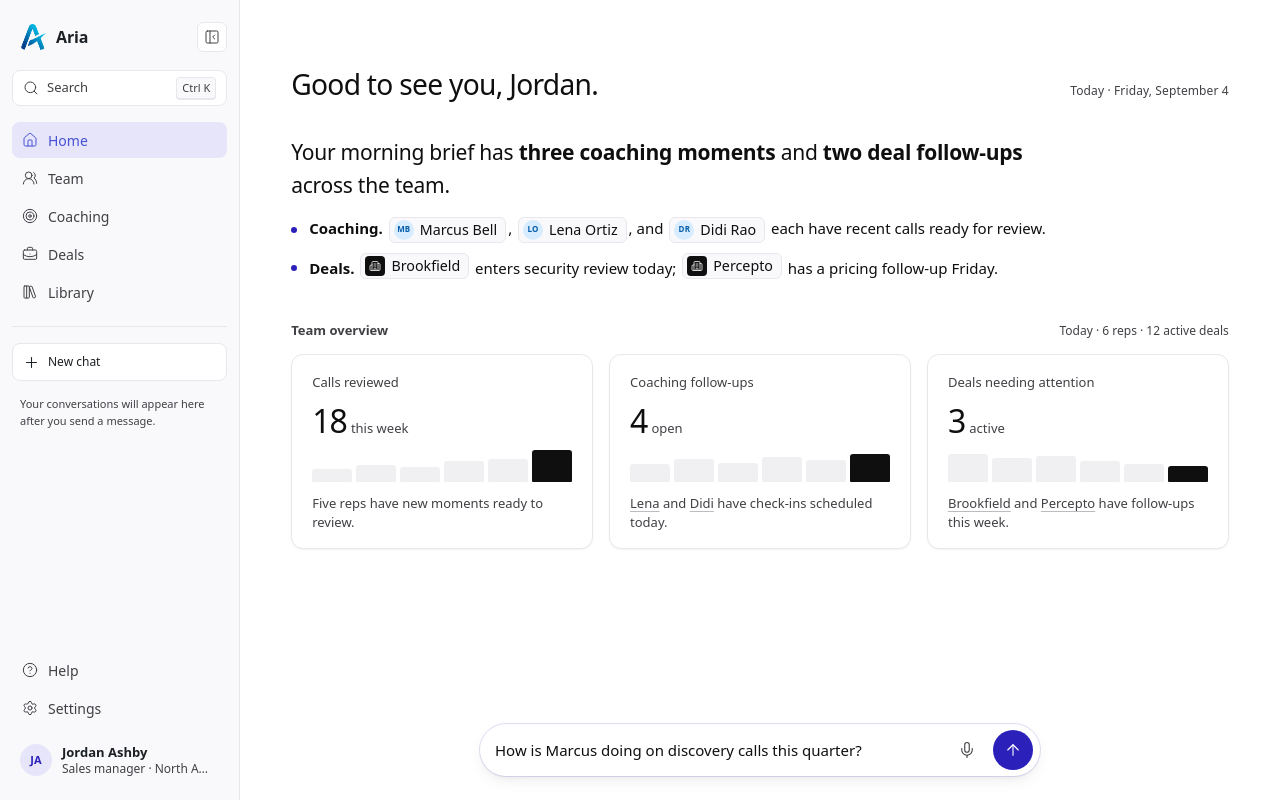
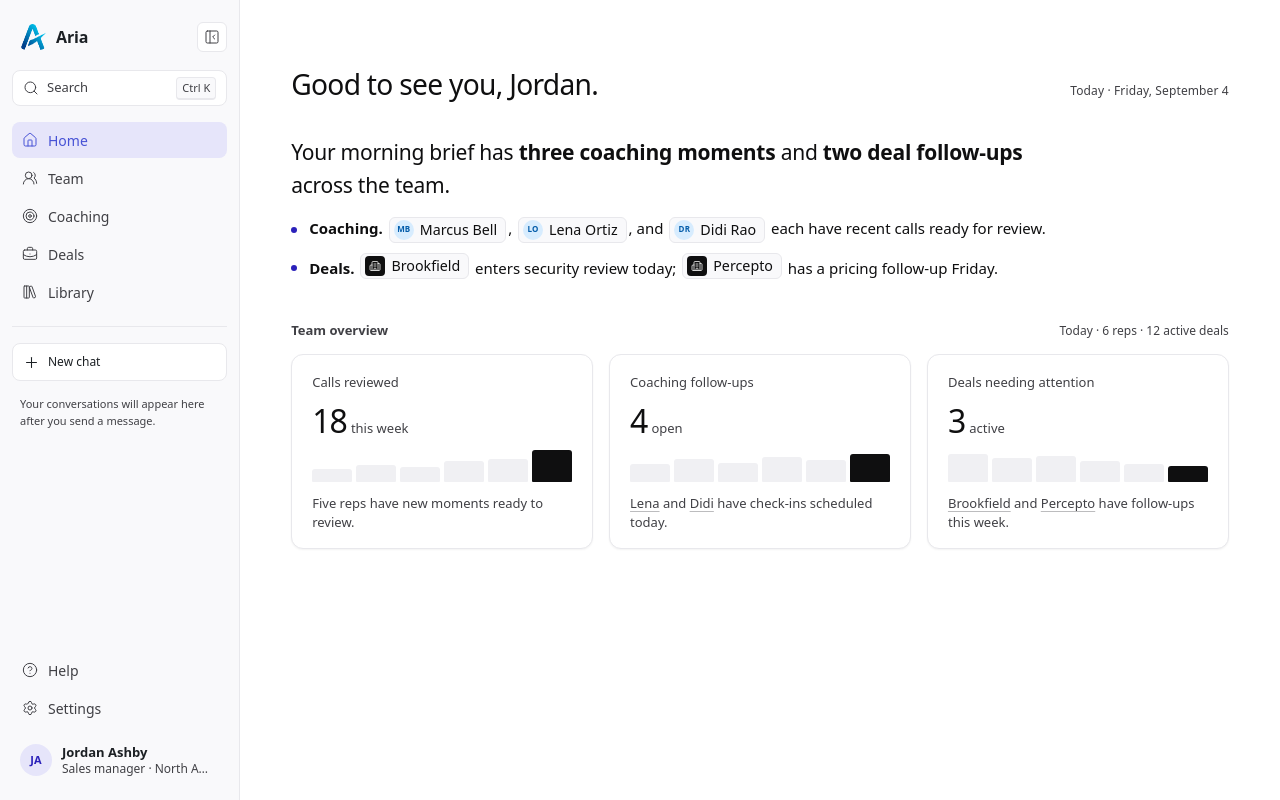
Before and after one commit to yashodhanxyz/mindtickle, a React (Vite) app in the folder design-engineer-take-home-v3/: page / in a window 1280 px wide. Built offline with nearby package versions, Linux system fonts and the light colour scheme; a web font is replaced by a local one.

Commit message:
Use sidebar as the only chat entry point

```diff
--- a/design-engineer-take-home-v3/src/App.tsx
+++ b/design-engineer-take-home-v3/src/App.tsx
@@ -8,7 +8,7 @@
  */
 import { useCallback, useEffect, useRef, useState, type CSSProperties } from "react";
 import { CommandMenu, commandKey } from "./CommandMenu";
-import { Menu, Sparkles, X } from "lucide-react";
+import { Menu, X } from "lucide-react";
 import { ConversationHistory, HistoryDialog, HistoryButton } from "./ConversationHistory";
 import { AssistantExperience } from "./AssistantExperience";
 import { useConversation } from "./useConversation";
@@ -17,8 +17,6 @@ import { dismissEntityPreviews } from "./EntityPreview";
 import { EntityMention, EntityText } from "./EntityMention";
 import type { AssistantLayout } from "./pages";
 import { Icons } from "./icons";
-
-export const DEFAULT_PROMPT = "How is Marcus doing on discovery calls this quarter?";
 
 const overviewSignals = [
   { label: "Calls reviewed", value: "18", context: "this week", trend: [42, 54, 48, 68, 74, 100], note: "Five reps have new moments ready to review." },
@@ -32,13 +30,10 @@ export function App({ layout }: { layout: AssistantLayout }) {
   const [sidebarIsCompact, setSidebarIsCompact] = useState(false);
   const [mobileMenuOpen, setMobileMenuOpen] = useState(false);
   const mobileMenuRef = useRef<HTMLDialogElement>(null);
-  const triggerRef = useRef<HTMLInputElement>(null);
-  const resumeRef = useRef<HTMLButtonElement>(null);
-  const minimizedRef = useRef<HTMLButtonElement>(null);
+  const mobileMenuButtonRef = useRef<HTMLButtonElement>(null);
   const conversation = useConversation(layout);
   const [historyOpen, setHistoryOpen] = useState(false);
   const [commandsOpen, setCommandsOpen] = useState(false);
-  const [hasOpened, setHasOpened] = useState(false);
   const [workspaceNotice, setWorkspaceNotice] = useState('');
   const viewport = useAssistantViewport();
   const conversationViewport = { ...viewport, isMobile: viewport.isMobile || (layout === "column" && viewport.width < 1100) };
@@ -60,22 +55,21 @@ export function App({ layout }: { layout: AssistantLayout }) {
   }, [mobileMenuOpen, viewport.isMobile]);
   useEffect(() => { if (!viewport.isMobile) setMobileMenuOpen(false); }, [viewport.isMobile]);
 
-  const invokeAssistant = () => {
-    dismissEntityPreviews();
-    const target = conversation.hasStarted ? "composer" : "heading";
-    if (!conversation.hasStarted && !conversation.draft.trim() && !hasOpened) conversation.send(DEFAULT_PROMPT);
-    setHasOpened(true);
-    setPresentation("open");
-    setFocusRequest((request) => ({ sequence: request.sequence + 1, target }));
-  };
+  const focusChatNavigation = useCallback(() => {
+    window.requestAnimationFrame(() => {
+      if (viewport.isMobile) mobileMenuButtonRef.current?.focus();
+      else (document.querySelector<HTMLButtonElement>('.conversation-history .history-row.selected .history-select')
+        ?? document.querySelector<HTMLButtonElement>('.conversation-history .history-new'))?.focus();
+    });
+  }, [viewport.isMobile]);
 
   const dismissAssistant = useCallback(() => {
     const focused = document.activeElement as HTMLElement | null;
     const keepWorkspaceFocus = !!focused?.closest('main, .sidebar');
     dismissEntityPreviews();
     setPresentation("closed");
-    if (!keepWorkspaceFocus) window.requestAnimationFrame(() => (resumeRef.current ?? triggerRef.current)?.focus());
-  }, []);
+    if (!keepWorkspaceFocus) focusChatNavigation();
+  }, [focusChatNavigation]);
 
   useEffect(() => {
     if (!assistantIsOpen || layout !== 'floating' || conversationViewport.isMobile) return;
@@ -107,14 +101,14 @@ export function App({ layout }: { layout: AssistantLayout }) {
   const minimizeAssistant = () => {
     dismissEntityPreviews();
     setPresentation("minimized");
-    window.requestAnimationFrame(() => minimizedRef.current?.focus());
+    focusChatNavigation();
   };
 
   const openThread = (id?: string) => {
     closeMobileMenu();
     dismissEntityPreviews();
     if (id) conversation.library.select(id); else conversation.library.create();
-    setHistoryOpen(false); setHasOpened(true); setPresentation("open");
+    setHistoryOpen(false); setPresentation("open");
     setFocusRequest(request => ({ sequence: request.sequence + 1, target: "composer" }));
   };
   const openHistory = () => { dismissEntityPreviews(); setHistoryOpen(true); };
@@ -139,7 +133,6 @@ export function App({ layout }: { layout: AssistantLayout }) {
       if (!active) return;
       closeMobileMenu();
       setHistoryOpen(false);
-      setHasOpened(true);
       setPresentation("open");
       setFocusRequest(request => ({ sequence: request.sequence + 1, target: "composer" }));
       requestAnimationFrame(() => document.querySelector<HTMLTextAreaElement>("#chat-draft")?.focus());
@@ -200,7 +193,7 @@ export function App({ layout }: { layout: AssistantLayout }) {
       <span className="sr-only" role="status">{workspaceNotice}</span>
       {viewport.isMobile ? <>
         <header className="mobile-topbar" inert={modalIsOpen}>
-          <button type="button" className="chat-icon-button" aria-label="Open menu" aria-haspopup="dialog" aria-expanded={mobileMenuOpen} aria-controls="mobile-navigation" onClick={() => setMobileMenuOpen(true)}><Menu size={22} /></button>
+          <button ref={mobileMenuButtonRef} type="button" className="chat-icon-button" aria-label="Open menu" aria-haspopup="dialog" aria-expanded={mobileMenuOpen} aria-controls="mobile-navigation" onClick={() => setMobileMenuOpen(true)}><Menu size={22} /></button>
           <a className="brand" href="#top" aria-label="Aria Sales Hub home"><img src="/aria-logo.png" alt="" width={26} height={26}/><span>Aria</span></a>
         </header>
         <dialog ref={mobileMenuRef} id="mobile-navigation" className="mobile-navigation" aria-label="Navigation and conversations"
@@ -266,23 +259,6 @@ export function App({ layout }: { layout: AssistantLayout }) {
           </div>
         </div>
 
-      <div className="assistant-entry" hidden={presentation !== "closed"}>
-      {conversation.hasStarted || hasOpened || conversation.draft.trim() ? <button ref={resumeRef} className="resume-conversation" type="button" onClick={invokeAssistant} aria-controls="assistant-conversation" aria-expanded={assistantIsOpen}>
-        <Sparkles size={19} aria-hidden="true" />Resume conversation
-      </button> : <form
-        className="assistant-trigger"
-        aria-label="Ask AI Assistant"
-        onSubmit={(event) => {
-          event.preventDefault();
-          invokeAssistant();
-        }}
-      >
-        <label className="sr-only" htmlFor="assistant-prompt">Initial coaching question</label>
-        <input ref={triggerRef} id="assistant-prompt" value={DEFAULT_PROMPT} readOnly />
-        <button className="icon-button optional-action" type="button" aria-label="Voice input" disabled><Icons.mic data-icon="inline-only" /></button>
-        <button className="icon-button primary" type="submit" aria-label="Ask AI Assistant"><Icons.arrowUp data-icon="inline-only" /></button>
-      </form>}
-      </div>
       </main>
 
       <AssistantExperience key={conversation.id} conversation={conversation} active={assistantIsOpen} layout={layout}
@@ -293,13 +269,6 @@ export function App({ layout }: { layout: AssistantLayout }) {
         onResume={() => openThread(conversation.id)} onHistory={openHistory}
         sidebarCompact={sidebarIsCompact} onToggleSidebar={() => setSidebarIsCompact(value => !value)}
         showSidebarControls={!viewport.isMobile} threads={conversation.history.threads} onSelect={openThread} />
-
-      {presentation === "minimized" && <div className="minimized-chat" onKeyDown={(event) => { if (event.key === "Escape") dismissAssistant(); }}>
-        <button ref={minimizedRef} className="minimized-restore" type="button" onClick={invokeAssistant} aria-label="Restore conversation" aria-controls="assistant-conversation" aria-expanded={false}>
-          <Sparkles size={18} aria-hidden="true" /><span><strong>Resume conversation</strong><small>{conversation.busy ? "Preparing reply…" : "Return to your chat"}</small></span>
-        </button>
-        <button className="chat-icon-button" type="button" aria-label="Close conversation" onClick={dismissAssistant}><X size={18} aria-hidden="true" /></button>
-      </div>}
     </div>
   );
 }
--- a/design-engineer-take-home-v3/src/assistant.css
+++ b/design-engineer-take-home-v3/src/assistant.css
@@ -3,15 +3,6 @@
 [hidden] { display: none !important; }
 .app-shell.column-open { grid-template-columns: var(--sidebar-w) minmax(0, 1fr) var(--chat-column-w); }
 .main-inner { container-type: inline-size; }
-.assistant-entry {
-  position: fixed; z-index: 40; left: calc(50% + var(--sidebar-w) / 2); bottom: 1.5rem;
-  transform: translateX(-50%); display: grid; justify-items: center; gap: 0.75rem;
-  width: min(var(--assistant-w), calc(100vw - var(--sidebar-w) - 3rem));
-}
-.assistant-entry .assistant-trigger { position: static; width: 100%; transform: none; }
-.column-open .assistant-entry { left: calc((100% + var(--sidebar-w) - var(--chat-column-w)) / 2); width: min(35rem, calc(100vw - var(--sidebar-w) - var(--chat-column-w) - 3rem)); }
-.resume-conversation { display: flex; align-items: center; justify-content: center; gap: 9px; min-height: 48px; padding: 10px 20px; border: 1px solid color-mix(in oklch, var(--primary) 22%, white); border-radius: 999px; background: var(--background); color: var(--primary); font-size: 14px; font-weight: 500; box-shadow: var(--shadow-md); }
-.resume-conversation:hover { background: var(--secondary); }
 .assistant-surface {
   z-index: 60; display: flex; flex-direction: column; min-width: 0; overflow: clip;
   background: var(--background); color: var(--foreground); font-size: 15px; line-height: 1.55;
@@ -66,12 +57,6 @@
 .chat-send:disabled { background: var(--muted); color: var(--text-secondary); cursor: default; }
 .demo-notice { margin: 8px 0 0; text-align: center; color: var(--text-secondary); font-size: 12px; line-height: 1.5; }
 .new-reply { position: absolute; bottom: 10px; left: 50%; transform: translateX(-50%); display: flex; gap: 6px; align-items: center; padding: 7px 12px; border: 1px solid var(--border); border-radius: 999px; background: var(--background); color: var(--primary); font-size: 12px; box-shadow: var(--shadow-md); }
-.minimized-chat { position: fixed; z-index: 60; bottom: 0; right: 24px; width: 280px; display: flex; align-items: center; gap: 6px; padding: 5px 8px; border: 1px solid var(--border); border-bottom: 0; border-radius: 12px 12px 0 0; background: var(--background); box-shadow: var(--shadow-lg); animation: card-reveal 140ms var(--ease-out); }
-.minimized-restore { flex: 1; display: flex; align-items: center; gap: 10px; min-width: 0; min-height: 48px; padding: 5px; border: 0; border-radius: 6px; background: transparent; text-align: left; }
-.minimized-restore:hover { background: var(--secondary); }
-.minimized-restore span { display: grid; gap: 1px; min-width: 0; }
-.minimized-restore strong { font-size: 13px; font-weight: 600; }
-.minimized-restore small { color: var(--text-secondary); font-size: 11px; overflow: hidden; text-overflow: ellipsis; white-space: nowrap; }
 @media (min-width: 761px) {
   @container (max-width: 700px) {
     .greeting-row { flex-direction: column; align-items: flex-start; gap: 0.75rem; }
@@ -86,9 +71,6 @@
 .assistant-mobile .chat-icon-button { width: 38px; min-height: 44px; }
 @media (max-width: 760px) {
   .app-shell.sidebar-compact { --sidebar-w: 0rem; }
-  .assistant-entry { left: 12px; right: 12px; width: auto; transform: none; bottom: 12px; }
-  .assistant-entry .assistant-trigger { width: 100%; }
-  .minimized-chat { right: 12px; width: min(280px, calc(100vw - 24px)); }
   .chat-transcript { padding: 18px 14px; }
   .chat-messages { gap: 24px; }
   .chat-actions { gap: 0; }
@@ -100,8 +82,8 @@
 @keyframes assistant-spin { to { transform: rotate(360deg); } }
 @media (prefers-reduced-motion: reduce) {
   html { scroll-behavior: auto; }
-  .assistant-surface, .coaching-card, .minimized-chat, .answer-progress svg, .chat-send:disabled svg.lucide-loader-circle { animation: none; }
-  .assistant-surface *, .resume-conversation { transition: none; scroll-behavior: auto; }
+  .assistant-surface, .coaching-card, .answer-progress svg, .chat-send:disabled svg.lucide-loader-circle { animation: none; }
+  .assistant-surface * { transition: none; scroll-behavior: auto; }
 }
 
 /* Shared people/deal previews in the workspace and conversation. */
@@ -240,7 +222,6 @@
   .stat-grid { display: grid; grid-template-columns: minmax(0, 1fr); margin: 0; padding: 0; overflow: visible; scroll-snap-type: none; }
   .stat { min-width: 0; }
   .sidebar .sidebar-search, .sidebar .chat-icon-button, .assistant-mobile .chat-icon-button { width: 44px; height: 44px; }
-  .assistant-entry { bottom: max(12px, env(safe-area-inset-bottom)); }
   .history-dialog, .history-edit, .command-dialog {
     position: fixed; inset: calc(var(--visual-top, 0px) + 12px) 0 auto; margin: 0 auto;
     max-height: calc(min(100dvh, var(--visual-height, 100dvh)) - 24px);
```
Also changed, not shown: 2 other files (tests, documents, lock files or other folders).
